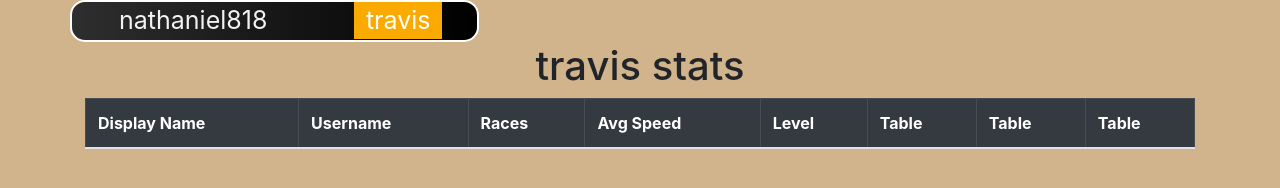
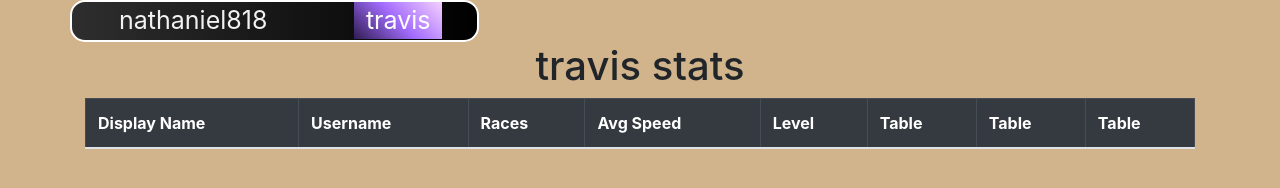
Before and after one commit to DevNate000/playerstats, a plain HTML site: page travis.html in a window 1280 px wide. Drawn offline with nearby package versions, Linux system fonts and the light colour scheme; no server answers.

Commit message:
Update styles.css

```diff
--- a/styles.css
+++ b/styles.css
@@ -54,10 +54,9 @@ body {
     color: white;
   }
   .topnav a.activem {
-    background-image: linear-gradient(to bottom, #faaa00 , #faaa00);
+    background-image: linear-gradient(45deg, #2F1C53, #A46DFF, #F6D1FD);
     color: white;
   }
-
 
 
 
```
